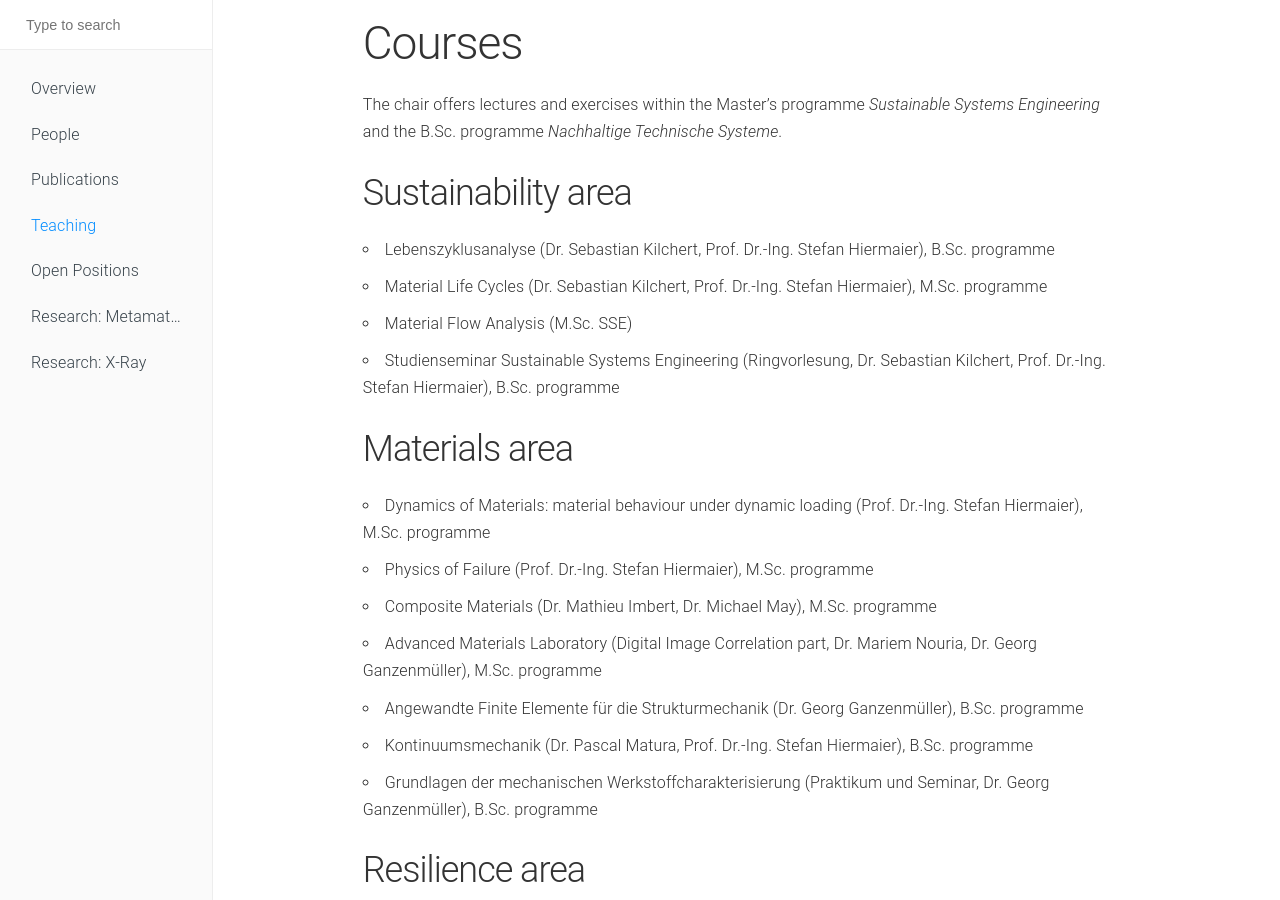
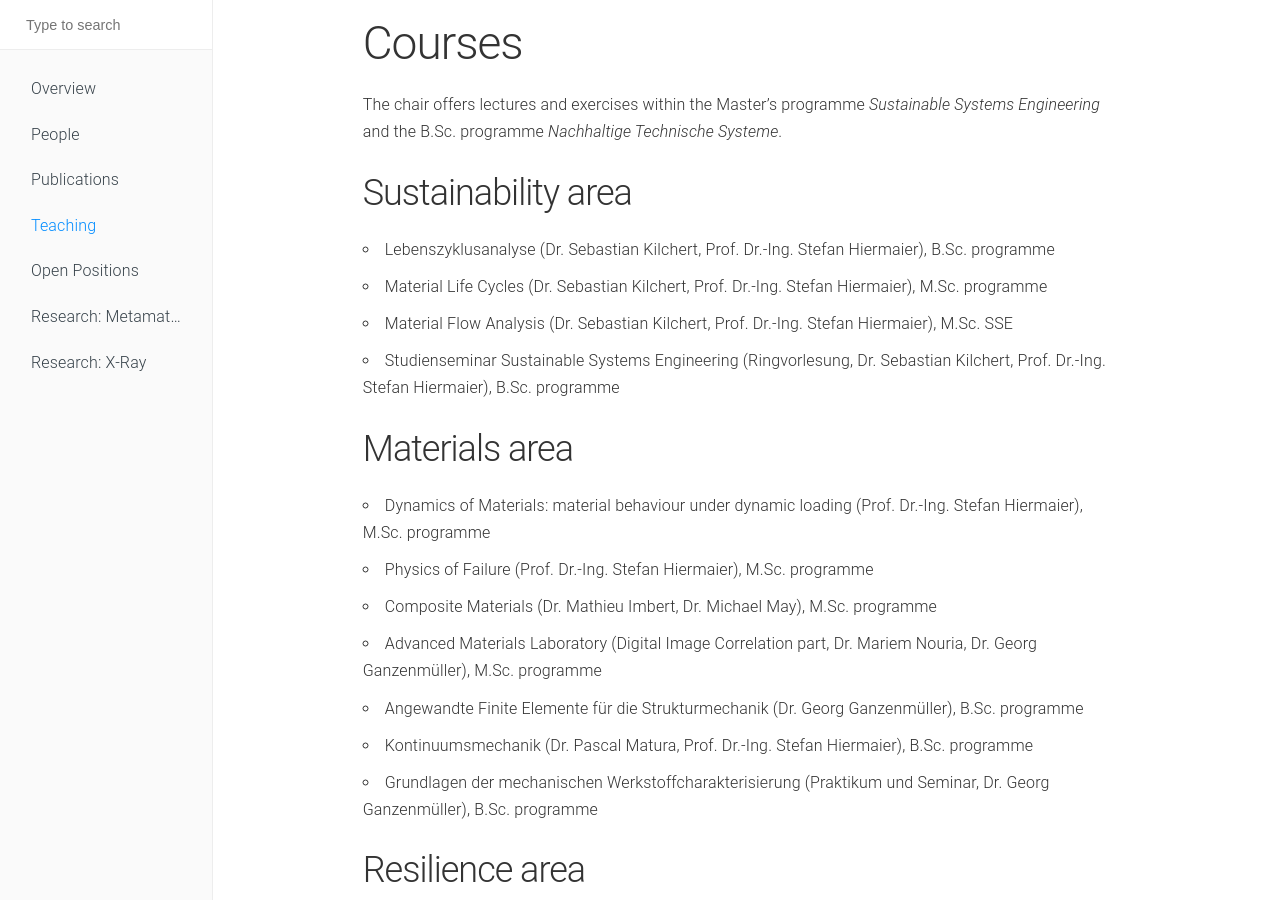
Before and after one commit to ggalu/ggalu.github.io, a Jekyll site: the page built from 05_teaching.md, in a window 1280 px wide. Built offline with Jekyll 4.4.1, drawn with Linux system fonts in a browser that asks for light colours.

Commit message:
typo in teaching

```diff
--- a/05_teaching.md
+++ b/05_teaching.md
@@ -10,7 +10,7 @@ The chair offers lectures and exercises within the Master's programme *Sustainab
 ## Sustainability area
 - Lebenszyklusanalyse (Dr. Sebastian Kilchert, Prof. Dr.-Ing. Stefan Hiermaier), B.Sc. programme
 - Material Life Cycles (Dr. Sebastian Kilchert, Prof. Dr.-Ing. Stefan Hiermaier), M.Sc. programme
-- Material Flow Analysis (M.Sc. SSE)
+- Material Flow Analysis (Dr. Sebastian Kilchert, Prof. Dr.-Ing. Stefan Hiermaier), M.Sc. SSE
 - Studienseminar Sustainable Systems Engineering (Ringvorlesung, Dr. Sebastian Kilchert, Prof. Dr.-Ing. Stefan Hiermaier), B.Sc. programme
 
 
```
